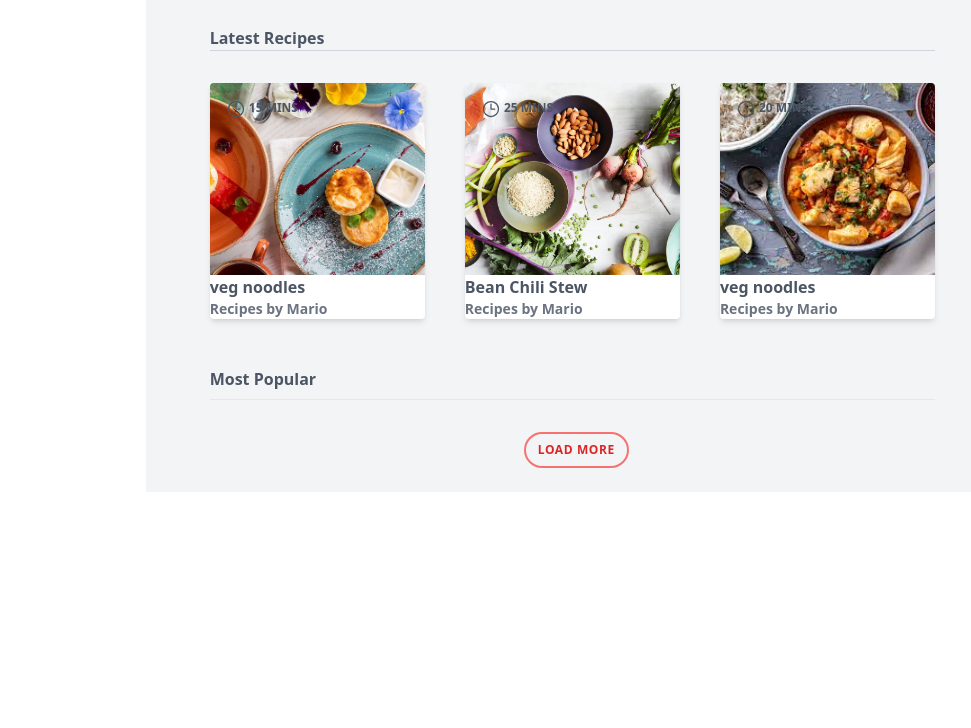
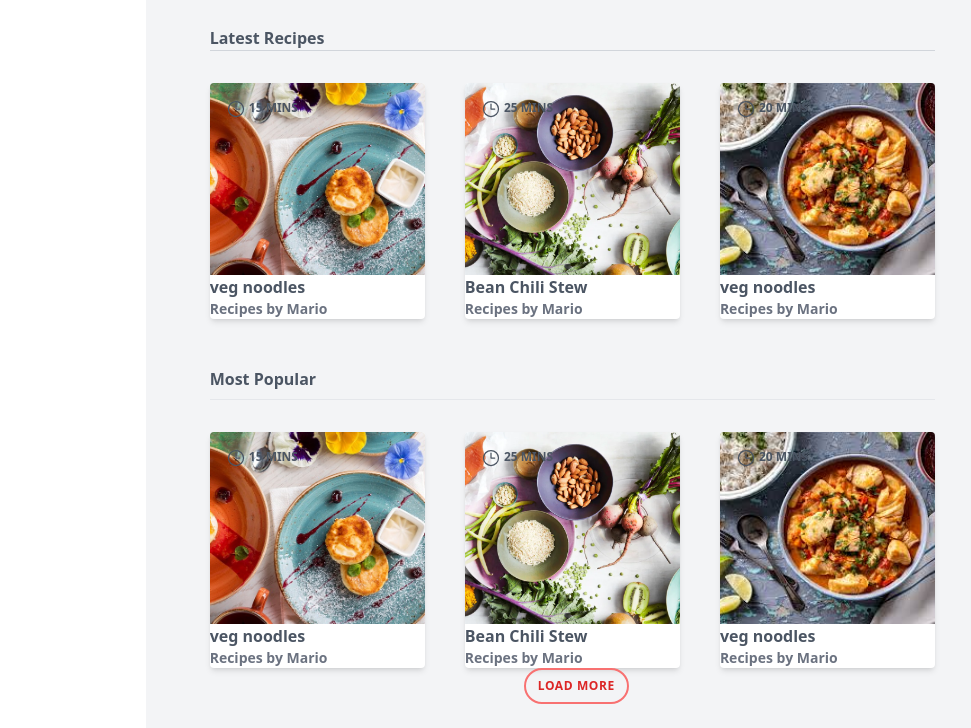
Before and after one commit to TAIHAN86/Tailwind-css, a website built with Vite: page index.html in a window 1280 px wide. Shown: the part 222-950 px from the top of the page, without its empty margins (281-1252 px from the left). Before the commit the page ends 800 px from the top, so only its background shows below. Built offline with nearby package versions, Linux system fonts and the light colour scheme.

Commit message:
More cards Added to webpage

```diff
--- a/index.html
+++ b/index.html
@@ -148,8 +148,61 @@
 
         <h4 class="font-bold mt-12 border-b border-grey-200 pb-2"> Most Popular</h4>
 
-        <div class="mt-8">
+        <div class="mt-8 grid lg:grid-cols-3 gap-10">
           <!-- cards go here -->
+          <div class="bg-white rounded overflow-hidden shadow-md relative hover:shadow-lg">
+            <img src="./breakfast-2151201_640.jpg" alt="stew" class="w-full h-32 sm:h-48 object-cover hover:shadow-lg">
+            <div>
+              <span class="font-bold"> veg noodles</span>
+              <span class="block text-gray-500 text-sm"> Recipes by Mario</span>
+            </div>
+            <div
+              class="bg-secondary-100 text-secondary-200 text-xs uppercase font-bold rounded-full p-2 absolute top-0 ml-2 mt-2">
+              <svg class="w-5 inline-block" xmlns="http://www.w3.org/2000/svg" fill="none" viewBox="0 0 24 24"
+                stroke-width="1.5" stroke="currentColor" class="w-6 h-6">
+                <path stroke-linecap="round" stroke-linejoin="round"
+                  d="M12 6v6h4.5m4.5 0a9 9 0 1 1-18 0 9 9 0 0 1 18 0Z" />
+              </svg>
+              <span>15 mins</span>
+            </div>
+          </div>
+
+          <div class="bg-white rounded overflow-hidden shadow-md relative hover:shadow-lg">
+            <img src="./healthy-eating-ingredients-1296x728-header.webp" alt="stew"
+              class="w-full h-32 sm:h-48 object-cover">
+            <div>
+              <span class="font-bold"> Bean Chili Stew</span>
+              <span class="block text-gray-500 text-sm"> Recipes by Mario</span>
+            </div>
+            <div
+              class="bg-secondary-100 text-secondary-200 text-xs uppercase font-bold rounded-full p-2 absolute top-0 ml-2 mt-2">
+              <svg class="w-5 inline-block" xmlns="http://www.w3.org/2000/svg" fill="none" viewBox="0 0 24 24"
+                stroke-width="1.5" stroke="currentColor" class="w-6 h-6">
+                <path stroke-linecap="round" stroke-linejoin="round"
+                  d="M12 6v6h4.5m4.5 0a9 9 0 1 1-18 0 9 9 0 0 1 18 0Z" />
+              </svg>
+              <span>25 mins</span>
+            </div>
+          </div>
+
+          <div class="bg-white rounded overflow-hidden shadow-md relative hover:shadow-lg">
+            <img src="./images.jpeg" alt="stew" class="w-full h-32 sm:h-48 object-cover">
+            <div>
+              <span class="font-bold"> veg noodles</span>
+              <span class="block text-gray-500 text-sm"> Recipes by Mario</span>
+            </div>
+            <div
+              class="bg-secondary-100 text-secondary-200 text-xs uppercase font-bold rounded-full p-2 absolute top-0 ml-2 mt-2">
+              <svg class="w-5 inline-block" xmlns="http://www.w3.org/2000/svg" fill="none" viewBox="0 0 24 24"
+                stroke-width="1.5" stroke="currentColor" class="w-6 h-6">
+                <path stroke-linecap="round" stroke-linejoin="round"
+                  d="M12 6v6h4.5m4.5 0a9 9 0 1 1-18 0 9 9 0 0 1 18 0Z" />
+              </svg>
+
+              <span>20 mins</span>
+            </div>
+          </div>
+
         </div>
       </div>
 
```
